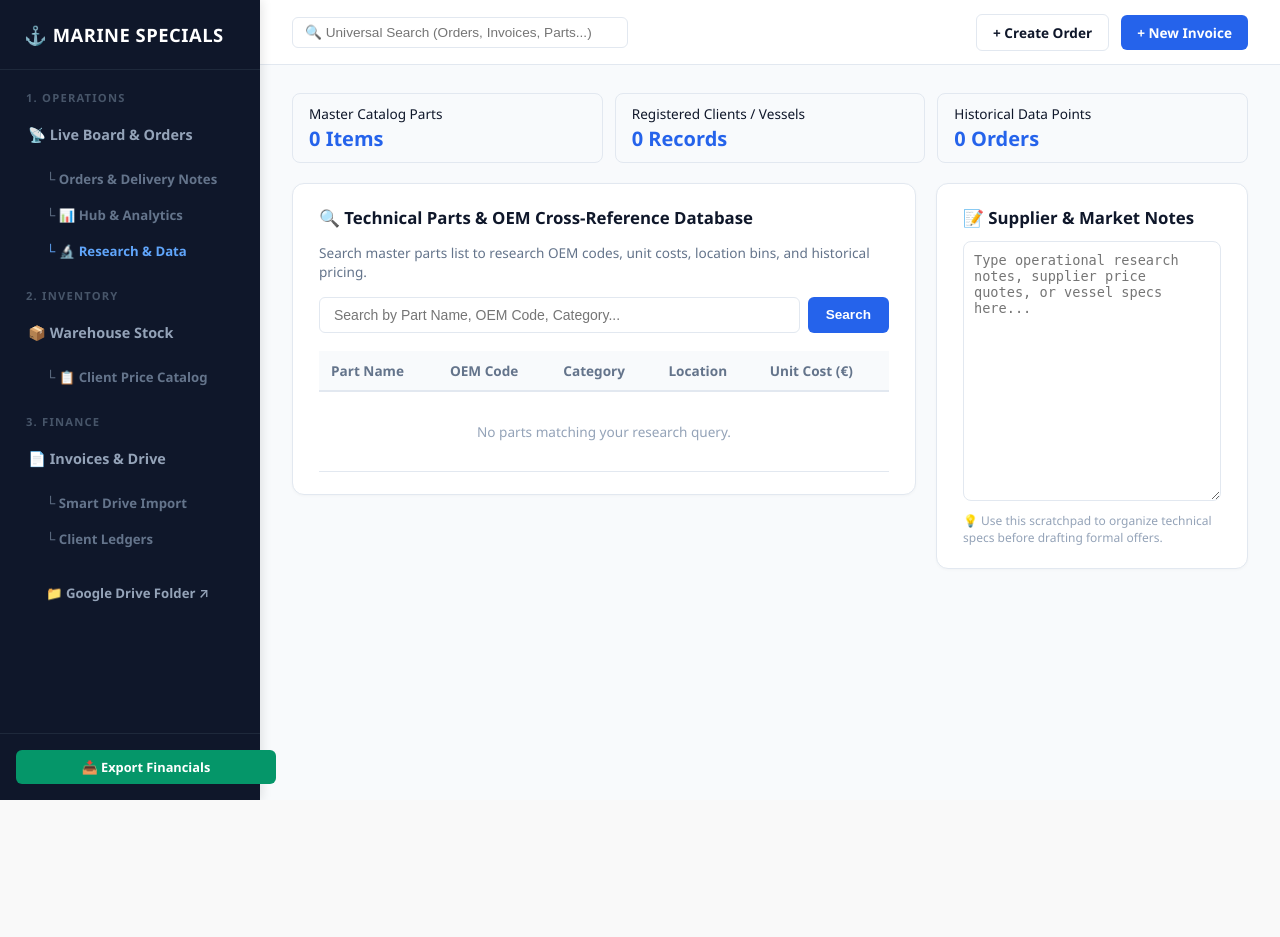
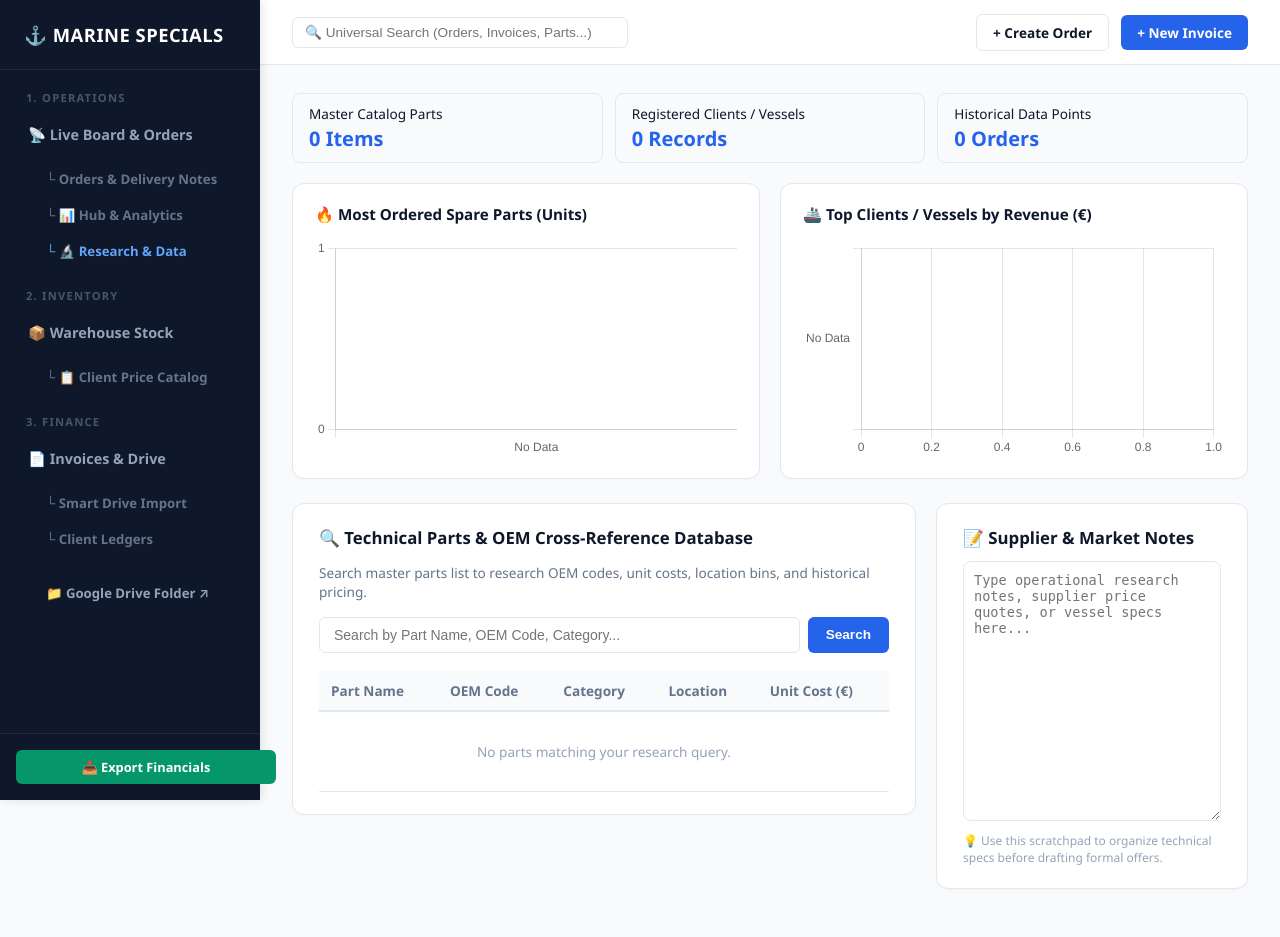
Before and after one commit to marinespecials/marine-parts-tracker, a Django app: page /research/ in a window 1280 px wide. Before the commit the page ends 800 px from the top, so only its background shows below. Run offline with Django 5.2, Linux system fonts and the light colour scheme; data that the repository does not hold is empty.

Commit message:
Updated views.py to aggregate top parts and client revenue data for Chart.js

```diff
--- a/tracker/templates/tracker/research.html
+++ b/tracker/templates/tracker/research.html
@@ -1,10 +1,40 @@
 {% extends 'finance/base.html' %}
 
-{% block title %}Research & General Data Hub{% endblock %}
-{% block page_title %}🔬 Research & Technical Intelligence Hub{% endblock %}
+{% block title %}Research & Data Hub{% endblock %}
+{% block page_title %}🔬 Research & Visual Data Analytics{% endblock %}
 
 {% block content %}
 <style>
+    .charts-grid {
+        display: grid;
+        grid-template-columns: 1fr 1fr;
+        gap: 20px;
+        margin-bottom: 24px;
+    }
+
+    @media (max-width: 900px) {
+        .charts-grid { grid-template-columns: 1fr; }
+    }
+
+    .chart-card {
+        background: var(--surface);
+        padding: 20px 22px;
+        border-radius: 12px;
+        border: 1px solid var(--border);
+        box-shadow: 0 1px 3px rgba(0,0,0,0.03);
+    }
+
+    .chart-card h3 {
+        margin-top: 0;
+        margin-bottom: 14px;
+        color: var(--primary);
+        font-size: 0.95rem;
+        font-weight: 700;
+        display: flex;
+        align-items: center;
+        gap: 8px;
+    }
+
     .research-grid {
         display: grid;
         grid-template-columns: 2fr 1fr;
@@ -30,9 +60,6 @@
         margin-bottom: 12px;
         color: var(--primary);
         font-size: 1.05rem;
-        display: flex;
-        align-items: center;
-        gap: 8px;
     }
 
     .stat-badge-group {
@@ -79,8 +106,24 @@
     </div>
 </div>
 
+<!-- VISUAL DATA CHARTS -->
+<div class="charts-grid">
+    <div class="chart-card">
+        <h3>🔥 Most Ordered Spare Parts (Units)</h3>
+        <div style="height: 220px; position: relative;">
+            <canvas id="partsChart"></canvas>
+        </div>
+    </div>
+    <div class="chart-card">
+        <h3>🚢 Top Clients / Vessels by Revenue (€)</h3>
+        <div style="height: 220px; position: relative;">
+            <canvas id="clientsChart"></canvas>
+        </div>
+    </div>
+</div>
+
+<!-- RESEARCH TABLE & NOTES GRID -->
 <div class="research-grid">
-    <!-- Main Technical Lookup & Cross-Reference -->
     <div>
         <div class="research-card">
             <h3>🔍 Technical Parts & OEM Cross-Reference Database</h3>
@@ -124,7 +167,6 @@
         </div>
     </div>
 
-    <!-- Supplier & Market Notes Side Panel -->
     <div>
         <div class="research-card">
             <h3>📝 Supplier & Market Notes</h3>
@@ -136,3 +178,61 @@
     </div>
 </div>
 {% endblock %}
+
+{% block extra_js %}
+<script>
+    document.addEventListener("DOMContentLoaded", function () {
+        const partLabels = {{ part_labels_json|safe }};
+        const partData = {{ part_data_json|safe }};
+        const clientLabels = {{ client_labels_json|safe }};
+        const clientData = {{ client_data_json|safe }};
+
+        // 1. Chart: Most Ordered Parts (Bar)
+        const partsCtx = document.getElementById('partsChart').getContext('2d');
+        new Chart(partsCtx, {
+            type: 'bar',
+            data: {
+                labels: partLabels.length ? partLabels : ['No Data'],
+                datasets: [{
+                    label: 'Units Ordered',
+                    data: partData.length ? partData : [0],
+                    backgroundColor: '#2563EB',
+                    borderRadius: 6
+                }]
+            },
+            options: {
+                responsive: true,
+                maintainAspectRatio: false,
+                plugins: { legend: { display: false } },
+                scales: {
+                    y: { beginAtZero: true, ticks: { precision: 0 } }
+                }
+            }
+        });
+
+        // 2. Chart: Top Clients by Revenue (Horizontal Bar)
+        const clientsCtx = document.getElementById('clientsChart').getContext('2d');
+        new Chart(clientsCtx, {
+            type: 'bar',
+            data: {
+                labels: clientLabels.length ? clientLabels : ['No Data'],
+                datasets: [{
+                    label: 'Total Spend (€)',
+                    data: clientData.length ? clientData : [0],
+                    backgroundColor: '#059669',
+                    borderRadius: 6
+                }]
+            },
+            options: {
+                indexAxis: 'y',
+                responsive: true,
+                maintainAspectRatio: false,
+                plugins: { legend: { display: false } },
+                scales: {
+                    x: { beginAtZero: true }
+                }
+            }
+        });
+    });
+</script>
+{% endblock %}
--- a/tracker/views.py
+++ b/tracker/views.py
@@ -1,7 +1,8 @@
+import json
 import random
 from datetime import date, timedelta
 from django.shortcuts import render, redirect, get_object_or_404
-from django.db.models import Count, Q, F
+from django.db.models import Count, Q, F, Sum
 from django.utils import timezone
 from django.urls import reverse
 
@@ -529,8 +530,10 @@ def mobile_packing_list(request, order_id):
         'packed_items': packed_items,
         'progress': progress,
     })
+
+
 def research_hub(request):
-    """Dedicated workspace for technical research, OEM cross-references, and supplier data."""
+    """Dedicated workspace for technical research, OEM cross-references, and visual analytics."""
     query = request.GET.get('q', '').strip()
 
     # Retrieve parts and clients for general research filtering
@@ -540,11 +543,36 @@ def research_hub(request):
             Q(part_name__icontains=query) | Q(part_code__icontains=query) | Q(category__icontains=query)
         )
 
+    # 1. Top 5 Most Ordered Spare Parts Data
+    top_parts_qs = (
+        OrderItem.objects.filter(inventory_item__isnull=False)
+        .values('inventory_item__part_name')
+        .annotate(total_qty=Sum('quantity'))
+        .order_by('-total_qty')[:5]
+    )
+    part_labels = [p['inventory_item__part_name'] for p in top_parts_qs]
+    part_data = [p['total_qty'] for p in top_parts_qs]
+
+    # 2. Top 5 Best Clients by Revenue (€) Data
+    top_clients_qs = (
+        Customer.objects.annotate(
+            total_spent=Sum('invoice__total_amount', filter=~Q(invoice__status='DRAFT'))
+        )
+        .filter(total_spent__gt=0)
+        .order_by('-total_spent')[:5]
+    )
+    client_labels = [c.name for c in top_clients_qs]
+    client_data = [float(c.total_spent or 0) for c in top_clients_qs]
+
     context = {
         'query': query,
         'parts': all_parts,
         'total_catalog_items': InventoryItem.objects.count(),
         'total_clients': Customer.objects.count(),
         'total_orders_logged': Invoice.objects.exclude(status='DRAFT').count(),
+        'part_labels_json': json.dumps(part_labels),
+        'part_data_json': json.dumps(part_data),
+        'client_labels_json': json.dumps(client_labels),
+        'client_data_json': json.dumps(client_data),
     }
     return render(request, 'tracker/research.html', context)
```
